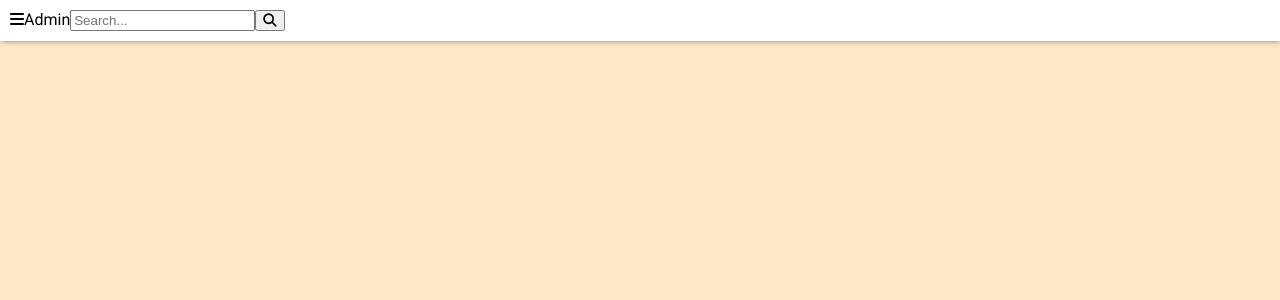
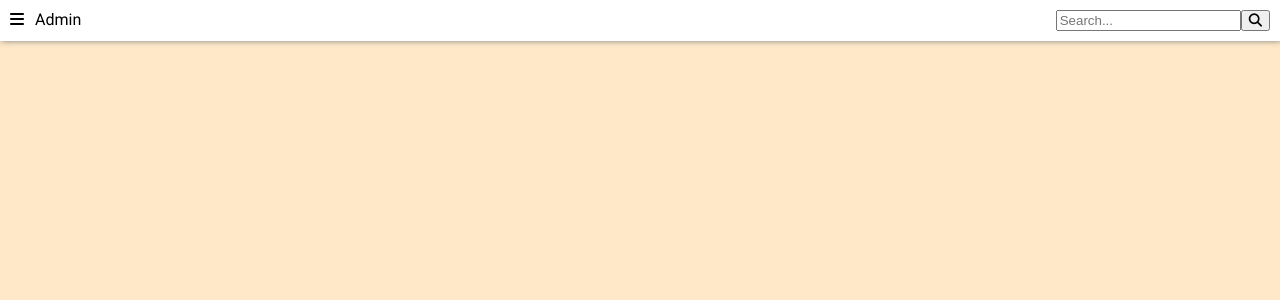
Before and after one commit to errami01/e-shop, a React (Create React App) app: page /admin in a window 1280 px wide. Shown: the top 300 px of the page. Built offline with nearby package versions, Linux system fonts and the light colour scheme.

Commit message:
Set bars icon width and search container left margin to auto

```diff
--- a/src/components/AdminHeader.css
+++ b/src/components/AdminHeader.css
@@ -4,3 +4,9 @@
     background-color: white;
     box-shadow: 1px 0px 6px 0px gray;
 }
+.bars-icon-container--adminHeader{
+    width: 25px;
+}
+.search-container--adminHeader{
+    margin-left: auto;
+}
```
